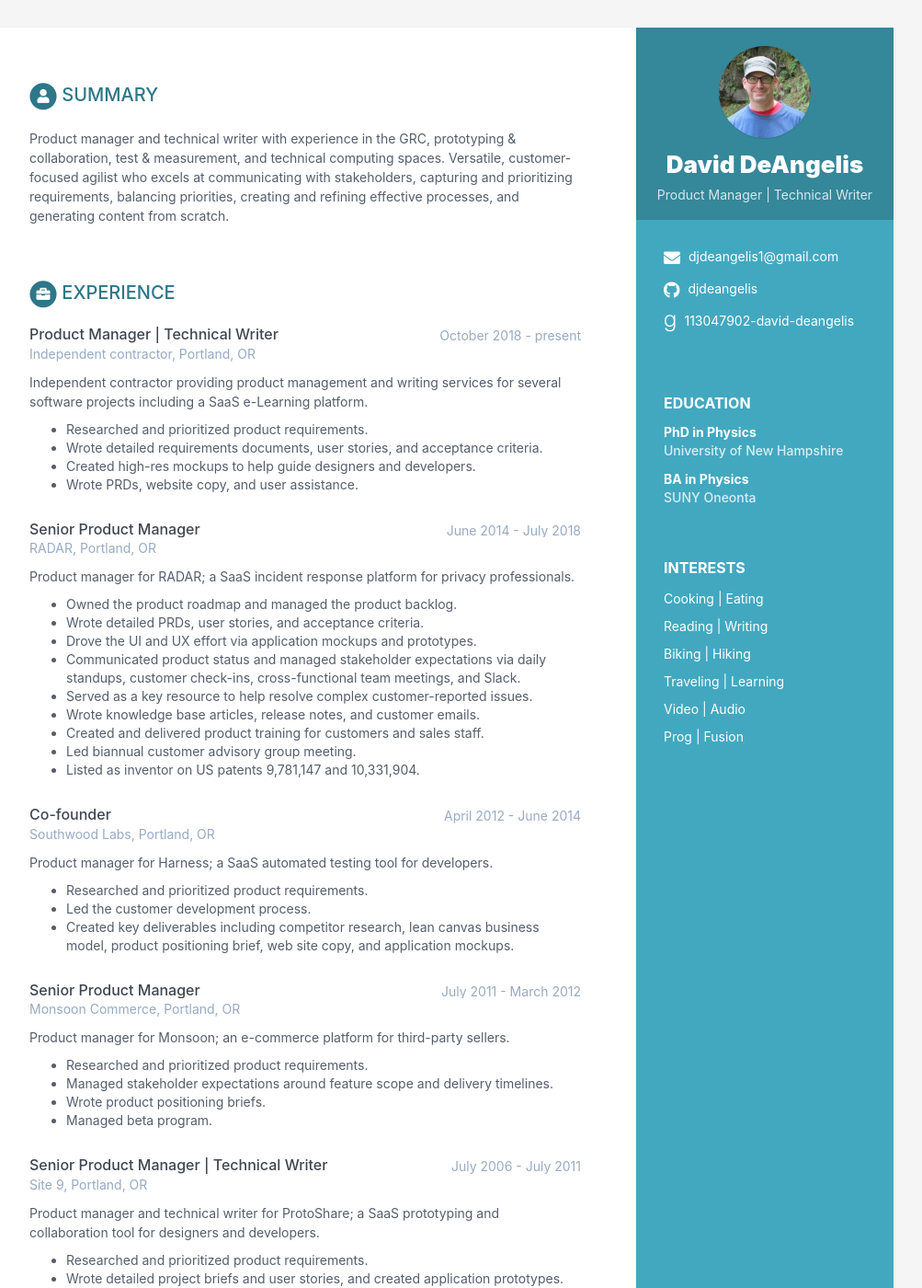
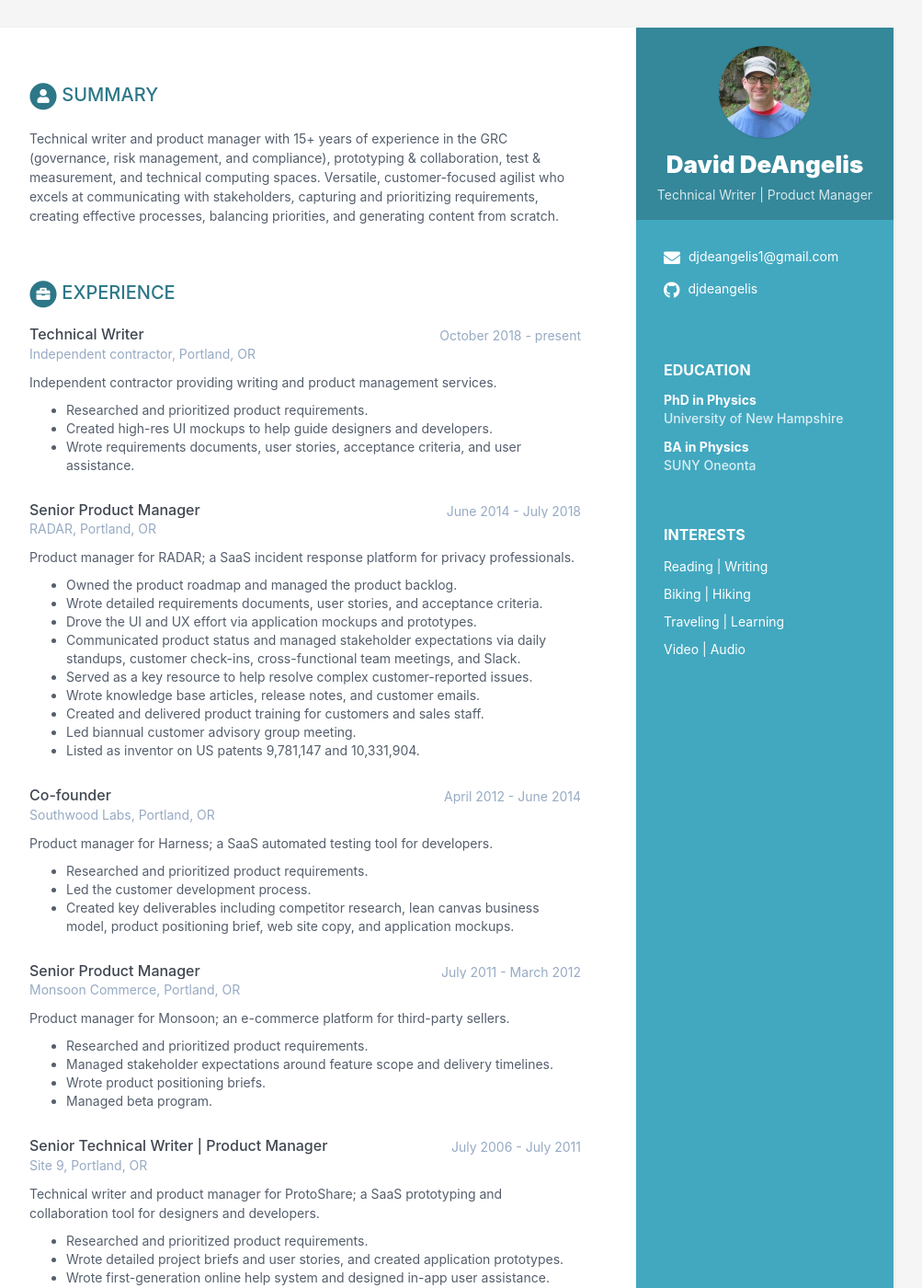
Before and after one commit to djdeangelis/djdeangelis.github.io, a Jekyll site: the page built from index.html, in a window 1280 px wide and 1400 px high. Shown: the whole window at 92% size, without its empty margins (168-1171 px from the left). Built offline with Jekyll 4.4.1, drawn with Linux system fonts in a browser that asks for light colours; some of the changed text lies outside the part shown.

Commit message:
Update data file

```diff
--- a/_data/data.yml
+++ b/_data/data.yml
@@ -8,7 +8,7 @@ sidebar:
 
     # Profile information
     name: David DeAngelis
-    tagline: Product Manager | Technical Writer
+    tagline: Technical Writer | Product Manager
     avatar: profile.png  #place a 100x100 picture inside /assets/images/ folder and provide the name of the file below
 
     # Sidebar links
@@ -22,16 +22,13 @@ sidebar:
     twitter: # specify as '@twitter-handle'
     stack-overflow: # Number/Username, e.g. 123456/alandoe
     codewars:
-    goodreads: 113047902-david-deangelis
+    goodreads:
 
 #    languages:
 #      - idiom: English
 #        level: Native
 
     interests:
-      - item: Cooking | Eating
-        link:
-
       - item: Reading | Writing
         link:
 
@@ -44,17 +41,14 @@ sidebar:
       - item: Video | Audio
         link:
 
-      - item: Prog | Fusion
-        link:
-
 
 career-profile:
     title: Summary
     summary: |
-      Product manager and technical writer with experience in the GRC, prototyping & collaboration,
-      test & measurement, and technical computing spaces. Versatile, customer-focused agilist who excels
-      at communicating with stakeholders, capturing and prioritizing requirements, balancing
-      priorities, creating and refining effective processes, and generating content from scratch.
+      Technical writer and product manager with 15+ years of experience in the GRC (governance, risk management,
+      and compliance), prototyping & collaboration, test & measurement, and technical computing spaces. Versatile,
+      customer-focused agilist who excels at communicating with stakeholders, capturing and prioritizing requirements,
+      creating effective processes, balancing priorities, and generating content from scratch.
 
 education:
     - degree: PhD in Physics
@@ -75,15 +69,14 @@ education:
           - Bullet point
 
 experiences:
-    - role: Product Manager | Technical Writer
+    - role: Technical Writer
       time: October 2018 - present
       company: Independent contractor, Portland, OR
       details: |
-        Independent contractor providing product management and writing services for several software projects including a SaaS e-Learning platform.
+        Independent contractor providing writing and product management services.
           - Researched and prioritized product requirements.
-          - Wrote detailed requirements documents, user stories, and acceptance criteria.
-          - Created high-res mockups to help guide designers and developers.
-          - Wrote PRDs, website copy, and user assistance.
+          - Created high-res UI mockups to help guide designers and developers.
+          - Wrote requirements documents, user stories, acceptance criteria, and user assistance.
 
     - role: Senior Product Manager
       time: June 2014 - July 2018
@@ -91,7 +84,7 @@ experiences:
       details: |
         Product manager for RADAR; a SaaS incident response platform for privacy professionals.
           - Owned the product roadmap and managed the product backlog.
-          - Wrote detailed PRDs, user stories, and acceptance criteria.
+          - Wrote detailed requirements documents, user stories, and acceptance criteria.
           - Drove the UI and UX effort via application mockups and prototypes.
           - Communicated product status and managed stakeholder expectations via daily
             standups, customer check-ins, cross-functional team meetings, and Slack.
@@ -121,11 +114,11 @@ experiences:
           - Wrote product positioning briefs.
           - Managed beta program.
 
-    - role: Senior Product Manager | Technical Writer
+    - role: Senior Technical Writer | Product Manager
       time: July 2006 - July 2011
       company: Site 9, Portland, OR
       details: |
-        Product manager and technical writer for ProtoShare; a SaaS prototyping and collaboration tool for designers and developers.
+        Technical writer and product manager for ProtoShare; a SaaS prototyping and collaboration tool for designers and developers.
           - Researched and prioritized product requirements.
           - Wrote detailed project briefs and user stories, and created application prototypes.
           - Wrote first-generation online help system and designed in-app user assistance.
@@ -162,7 +155,7 @@ experiences:
       company: Independent contractor, Boston, MA
       details: |
         Independent contractor providing teaching and writing services.
-          - Taught introductory courses in general physics, business mathematics, and electronics at Emerson College and various junior colleges.
+          - Taught introductory courses in general physics, business mathematics, and electronics at various colleges.
           - Wrote electronics-related content for TechOptimizer process innovation software at Invention Machine, Inc.
 
 projects:
@@ -237,10 +230,10 @@ publications:
 skills:
     title: Software Skills
     details: |
-        **Development** -- Jira/Confluence, Git/GitHub, Markdown/reST, HTML/CSS, ProductPlan <br>
-        **Authoring** -- Sublime Text, Google Drive, Flare, FrameMaker, Screenflow, Camtasia, LaTeX <br>
-        **Prototyping** --  InVision, Balsamiq, ProtoShare, Axure, Draw.io, OmniGraffle, GIMP <br>
-        **Productivity** -- OmniFocus, Trello, MindNode, SnagIt, Slack
+        **Authoring** -- Confluence, Flare, FrameMaker, Markdown/reST, HTML/CSS, LaTeX, Git/GitHub <br>
+        **Productivity** -- Jira, Sublime Text, Trello, OmniFocus, MindNode, Slack, ProductPlan <br>
+        **Prototyping** --  InVision, Balsamiq, ProtoShare, Axure, Draw.io, OmniGraffle <br>
+        **Screencasting** -- Screenflow, Camtasia, Final Cut Pro X, Audition, SnagIt, GIMP, Wistia
 
 #    toolset:
 #      - name: Jira & Confluence
```
Also changed, not shown: 1 other file.
